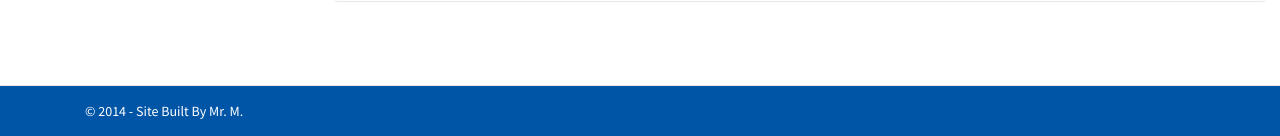
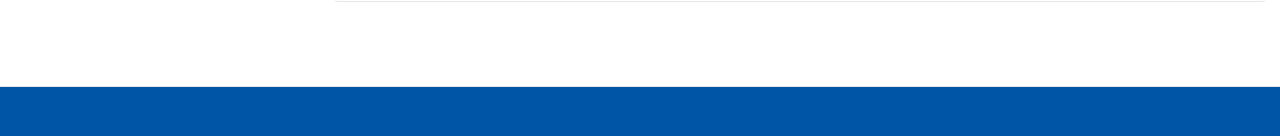
Before and after one commit to satvirgrewal/AppointmentSystem, a PHP site: page /staff_profile.php in a window 1280 px wide. Shown: the part 664-800 px from the top of the page. Run offline with PHP 8.4, Linux system fonts and the light colour scheme; the visitor is signed in with stand-in values (Sample User, id 1); data comes from the database, SQL or seed files in the repository; some libraries are stand-ins or nearby versions.

Commit message:
Update staff_profile.php

```diff
--- a/staff_profile.php
+++ b/staff_profile.php
@@ -393,7 +393,7 @@ if(isset($_SESSION['id']))
     <div class="container">
       <div class="row">
 		<div class="col-md-12">
-      <p class="navbar-text pull-left" >© 2014 - Site Built By Mr. M.
+      <p class="navbar-text pull-left" >
 
       </p>
 	  </div>
```
